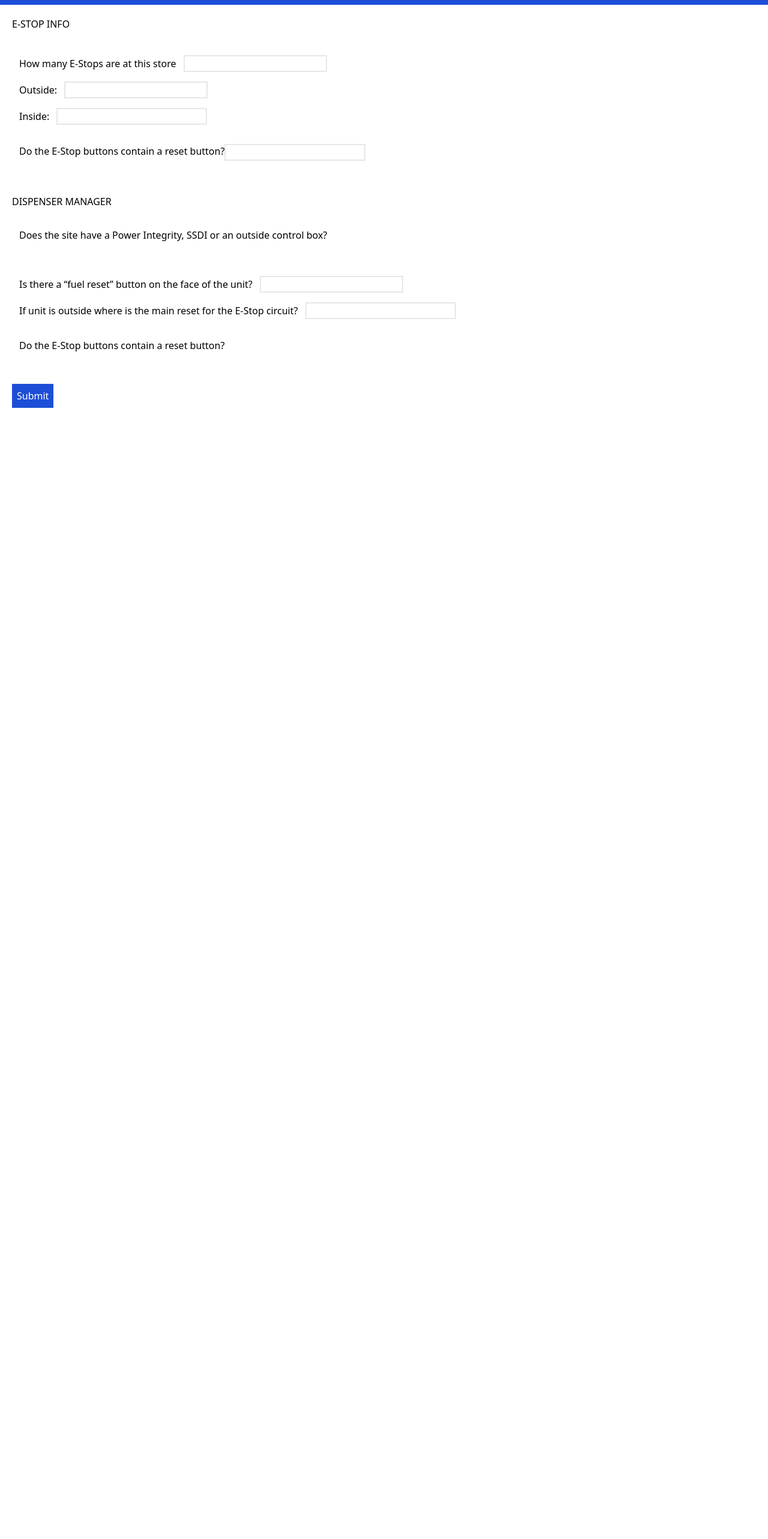
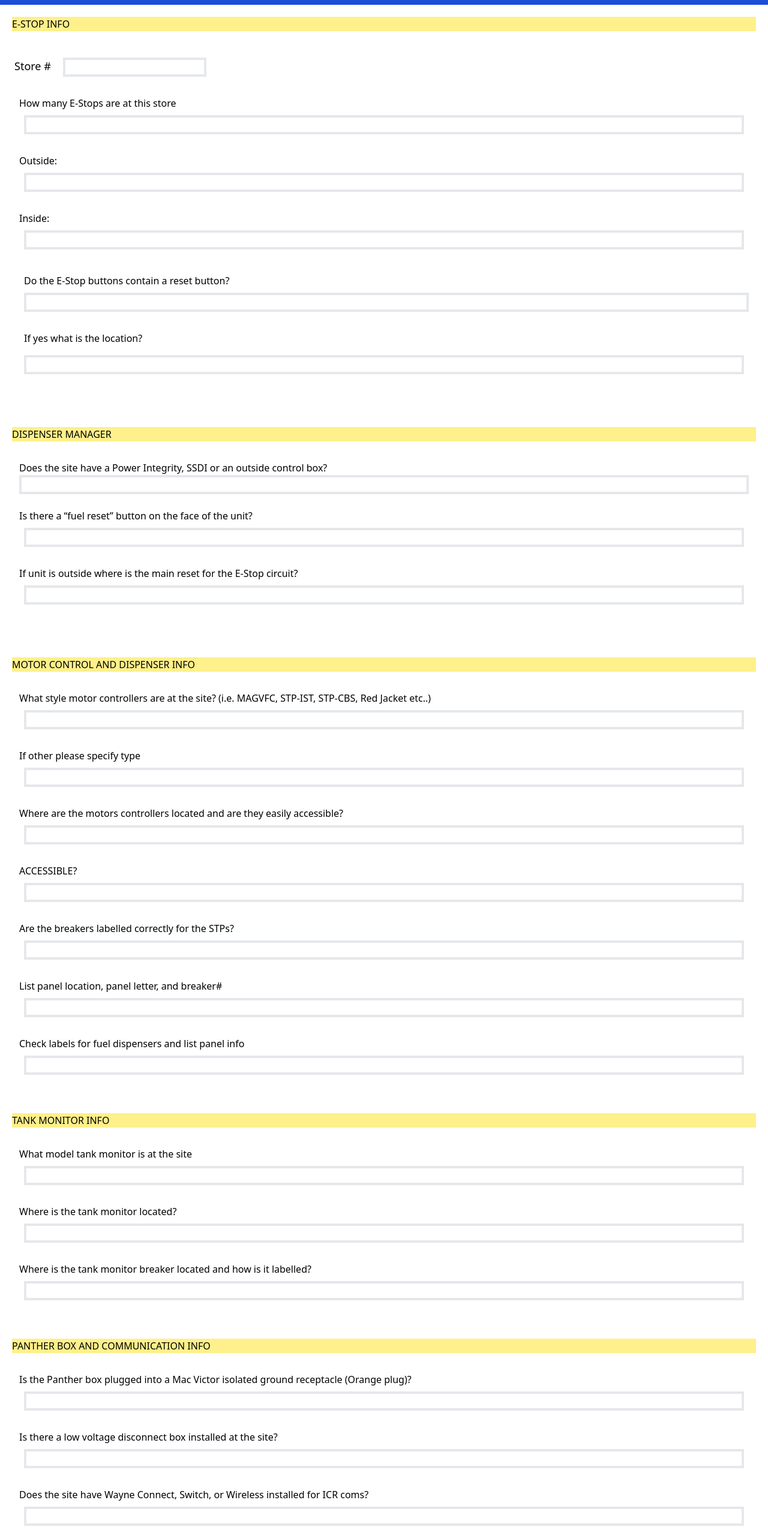
Before and after one commit to Naturealizor/portfolio-website-V2, a SvelteKit app: page /rofosurvey in a window 1280 px wide. Shown: the part 100-2666 px from the top of the page at 60% size. Before the commit the page ends 800 px from the top, so only its background shows below. Built offline with nearby package versions, Linux system fonts and the light colour scheme.

Commit message:
added remaining questions

```diff
--- a/package.json
+++ b/package.json
@@ -22,7 +22,7 @@
 		"prettier-plugin-svelte": "^2.8.1",
 		"svelte": "^3.54.0",
 		"tailwindcss": "^3.2.6",
-		"vite": "^4.0.0"
+		"vite": "^4.1.1"
 	},
 	"type": "module"
 }
--- a/src/routes/rofosurvey/+page.svelte
+++ b/src/routes/rofosurvey/+page.svelte
@@ -21,70 +21,109 @@
 </script>
 
 <h1 class="text-xl text-center uppercase bg-blue-700 text-white p-10">rofo store survey</h1>
-<body>
-	<h2 class="uppercase m-5">e-stop info</h2>
-	<div class="m-6 p-2">
+<!-- <body> -->
+<h2 class="uppercase m-5 bg-yellow-200">e-stop info</h2>
+<br />
+<div class="flex">
+	<h3 class="ml-6 text-lg mr-5">Store #</h3>
+	<input class="border-4 " type="text" id="form-input" name="storeNum" />
+</div>
+<div class="m-6 p-2 grid">
 	<label for="totalEstops">How many E-Stops are at this store</label>
-		<input class="border-2 m-2 pr-1" type="num" id="form-input" name="totalEstops" />
+	<input class="border-4 m-2 pr-1" type="num" id="form-input" name="totalEstops" />
 	<br />
 	<label for="outsideBtns">Outside:</label>
-		<input class="border-2 m-2 pr-1" type="num" id="form-input" name="outsideBtns" />
+	<input class="border-4 m-2 pr-1" type="num" id="form-input" name="outsideBtns" />
 	<br />
 	<label for="insideBtns">Inside:</label>
-		<input class="border-2 m-2 pr-4" type="num" id="form-input" name="insideBtns" />
+	<input class="border-4 m-2 pr-4" type="num" id="form-input" name="insideBtns" />
 	<br />
-		<br />
-		<label class="float-left" for="totalEstops"
-			>Do the E-Stop buttons contain a reset button?
-		</label>
+	<label class="m-2" for="totalEstops">Do the E-Stop buttons contain a reset button? </label>
 	<input
 		type="textarea"
 		for="resetEstop"
 		id="resetEstop"
 		name="resetEstop"
 		style="resize: both;"
-			class="border-2"
+		class="border-4 ml-2"
 	/>
+	<br />
+	<label class="m-2" for="eResetLoc">If yes what is the location?</label>
+	<input class="border-4 m-2 pr-4" type="text" id="form-input" name="eResetLoc" />
 	<br />
 	<br />
 </div>
-	<h2 class="uppercase m-5">Dispenser Manager</h2>
-	<div class="m-6 p-2">
+<h2 class="uppercase m-5 bg-yellow-200">Dispenser Manager</h2>
+<div class="m-6 p-2 grid">
 	<h3 id="form-input">Does the site have a Power Integrity, SSDI or an outside control box?</h3>
-
+	<input type="textarea" id="form-input" name="pwrType" class="border-4" />
+	<br />
+	<label for="totalEstops">Is there a “fuel reset” button on the face of the unit? </label>
+	<input class="border-4 m-2 pr-1" type="num" id="form-input" name="outsideBtns" />
+	<br />
+	<label for="totalEstops">If unit is outside where is the main reset for the E-Stop circuit?</label
+	>
+	<input class="border-4 m-2 pr-4" type="num" id="form-input" name="insideBtns" />
 	<br />
 	<br />
-		<label for="totalEstops">Is there a “fuel reset” button on the face of the unit? </label>
-		<input class="border-2 m-2 pr-1" type="num" id="form-input" name="outsideBtns" />
+</div>
+<h2 class="uppercase m-5 bg-yellow-200">motor control and dispenser info</h2>
+<div class="m-6 p-2 grid">
+	<label for="motorStyle"
+		>What style motor controllers are at the site? (i.e. MAGVFC, STP-IST, STP-CBS, Red Jacket etc..)</label
+	>
+	<input class="border-4 m-2 pr-4" type="text" id="form-input" name="motorStyle" />
 	<br />
-		<label for="totalEstops"
-			>If unit is outside where is the main reset for the E-Stop circuit?</label
+	<label for="otherStyle">If other please specify type</label>
+	<input class="border-4 m-2 pr-4" type="text" id="form-input" name="otherStyle" />
+	<br />
+	<label for="motorLoc"
+		>Where are the motors controllers located and are they easily accessible?
+	</label>
+	<input class="border-4 m-2 pr-4" type="text" id="form-input" name="motorLoc" />
+	<br />
+	<label for="motorAccess">ACCESSIBLE?</label>
+	<input class="border-4 m-2 pr-4" type="text" id="form-input" name="motorAccess" />
+	<br />
+	<label for="stpBreakers">Are the breakers labelled correctly for the STPs?</label>
+	<input class="border-4 m-2 pr-4" type="text" id="form-input" name="stpBreakers" />
+	<br />
+	<label for="stpBreakers">List panel location, panel letter, and breaker#</label>
+	<input class="border-4 m-2 pr-4" type="text" id="form-input" name="stpBreakers" />
+	<br />
+	<label for="fuelBreakers">Check labels for fuel dispensers and list panel info</label>
+	<input class="border-4 m-2 pr-4" type="text" id="form-input" name="fuelBreakers" />
+	<br />
+</div>
+<h2 class="uppercase m-5 bg-yellow-200">tank monitor info</h2>
+<div class="m-6 p-2 grid">
+	<label for="tankModel">What model tank monitor is at the site</label>
+	<input class="border-4 m-2 pr-4" type="text" id="form-input" name="tankModel" />
+	<br />
+	<label for="tankLoc">Where is the tank monitor located?</label>
+	<input class="border-4 m-2 pr-4" type="text" id="form-input" name="tankLoc" />
+	<br />
+	<label for="tankAccess">Where is the tank monitor breaker located and how is it labelled?</label>
+	<input class="border-4 m-2 pr-4" type="text" id="form-input" name="tankAccess" />
+	<br />
+</div>
+<h2 class="uppercase m-5 bg-yellow-200">panther box and communication info</h2>
+<div class="m-6 p-2 grid">
+	<label for="pantherGrounded"
+		>Is the Panther box plugged into a Mac Victor isolated ground receptacle (Orange plug)?</label
 	>
-		<input class="border-2 m-2 pr-4" type="num" id="form-input" name="insideBtns" />
+	<input class="border-4 m-2 pr-4" type="text" id="form-input" name="pantherGrounded" />
 	<br />
+	<label for="pantherVoltage">Is there a low voltage disconnect box installed at the site?</label>
+	<input class="border-4 m-2 pr-4" type="text" id="form-input" name="pantherVoltage" />
 	<br />
-		<label class="float-left" for="totalEstops"
-			>Do the E-Stop buttons contain a reset button?
-		</label>
+	<label for="pantherVoltage"
+		>Does the site have Wayne Connect, Switch, or Wireless installed for ICR coms?</label
+	>
+	<input class="border-4 m-2 pr-4" type="text" id="form-input" name="pantherVoltage" />
+	<br />
+	<label for="pantherLoc">Where is the above equipment located?</label>
+	<input class="border-4 m-2 pr-4" type="text" id="form-input" name="pantherLoc" />
 	<br />
 </div>
 <button class="bg-blue-700 text-white p-2 m-5" on:click={submitForm}>Submit</button>
-	<!-- create button to clear inputs -->
-</body>
-
-<!-- <label class="m-2">
-			<input>
-				checked={selected === `Power Integrity`}
-				type="radio"
-				id="form-input"
-				name="pwrType"
-				value="Power Integrity"
-			/> Power Integrity
-		</label>
-		<label class="m-2">
-			<input type="radio" id="form-input" name="pwrType" value="SSDI" /> SSDI
-		</label>
-		<label class="m-2">
-			<input type="radio" id="form-input" name="pwrType" value="Outside Control Box" /> Outside Control
-			Box
-		</label> -->
```
Also changed, not shown: 2 other files (tests, documents, lock files or other folders). Lines whose indentation alone changed are shown as unchanged.
